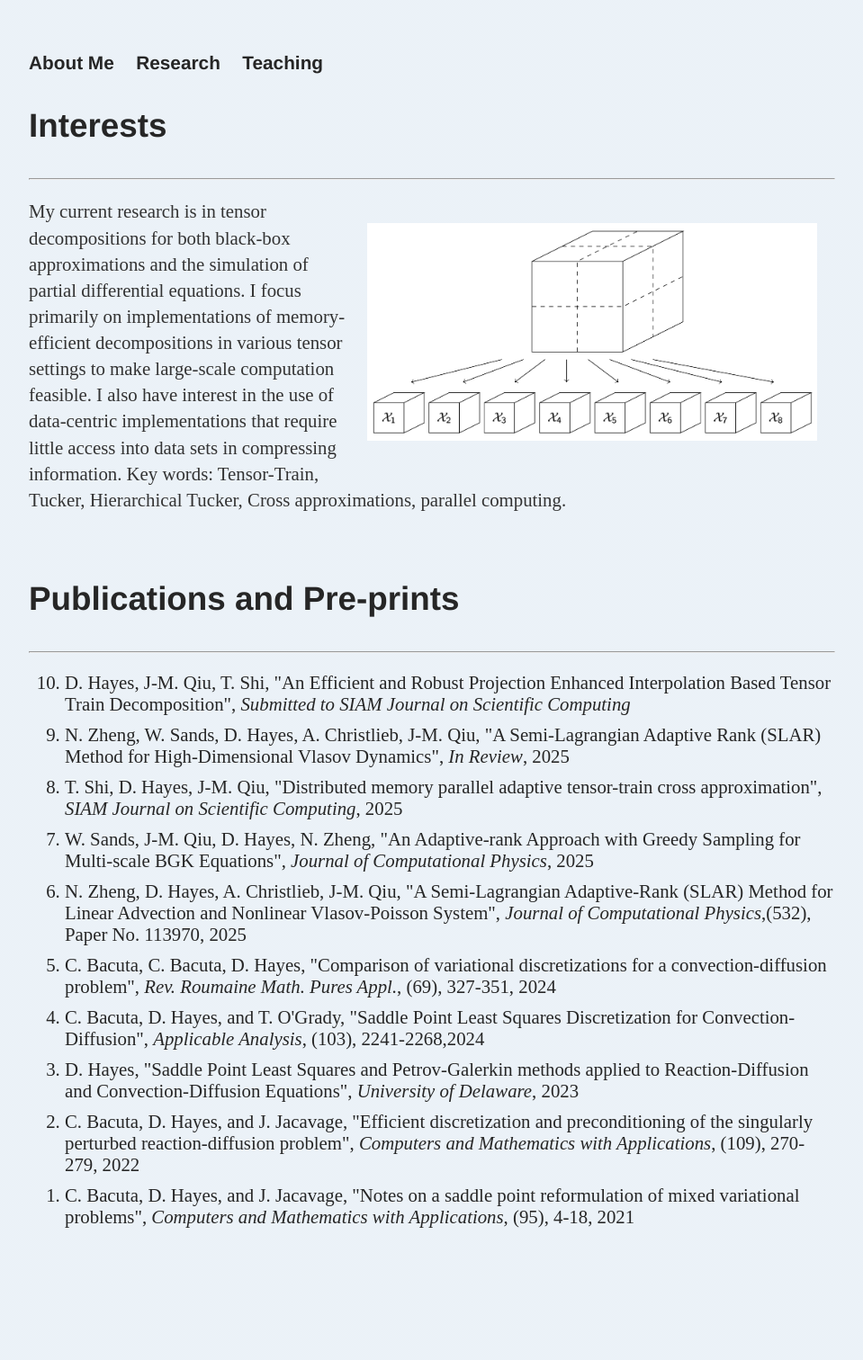
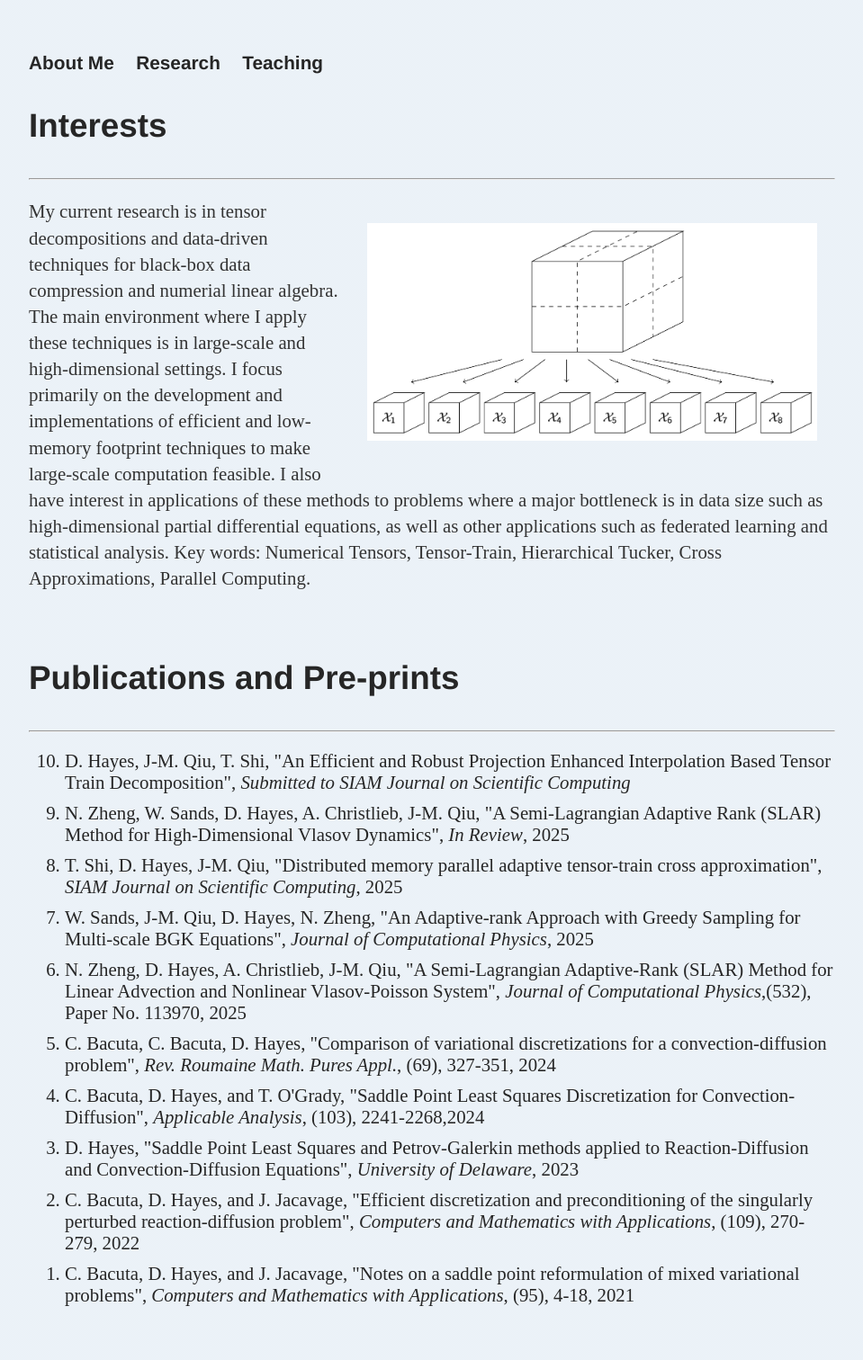
Before and after one commit to dhayes95/dhayes95.github.io, a Jekyll site: the page built from research/index.html, in a window 1280 px wide. Shown: the whole page at 90% size, without its empty margins (160-1119 px from the left). Built offline with Jekyll 4.4.1, drawn with Linux system fonts in a browser that asks for light colours; before the commit the page ends 1425 px from its top, so only the background shows below that.

Commit message:
Revise research focus on tensor decompositions and applications
Updated research description to include data-driven techniques and applications in high-dimensional settings.

```diff
--- a/research/index.html
+++ b/research/index.html
@@ -8,10 +8,10 @@ title: Research Interest
 			<hr>
 			<p style="padding:20px; float:right;"><img src="Subtensors.png" height= "auto" width="500"></p>
 			<p>
-			My current research is in tensor decompositions for both black-box approximations and the simulation of partial differential equations.
-				I focus primarily on implementations of memory-efficient decompositions in various tensor settings to make large-scale computation feasible. I also have
-				interest in the use of data-centric implementations that require little access into data sets in compressing information. Key words:  Tensor-Train, Tucker,
-				Hierarchical Tucker, Cross approximations, parallel computing.
+				My current research is in tensor decompositions and data-driven techniques for black-box data compression and numerial linear algebra. The main environment where I apply these techniques
+				is in large-scale and high-dimensional settings. I focus primarily on the development and implementations of efficient and low-memory footprint techniques to make large-scale computation
+				feasible. I also have interest in applications of these methods to problems where a major bottleneck is in data size such as high-dimensional partial differential equations, as well as
+				other applications such as federated learning and statistical analysis. Key words: Numerical Tensors, Tensor-Train, Hierarchical Tucker, Cross Approximations, Parallel Computing.
 			</p>
 			<br>
 			<h3>Publications and Pre-prints</h3>
```
